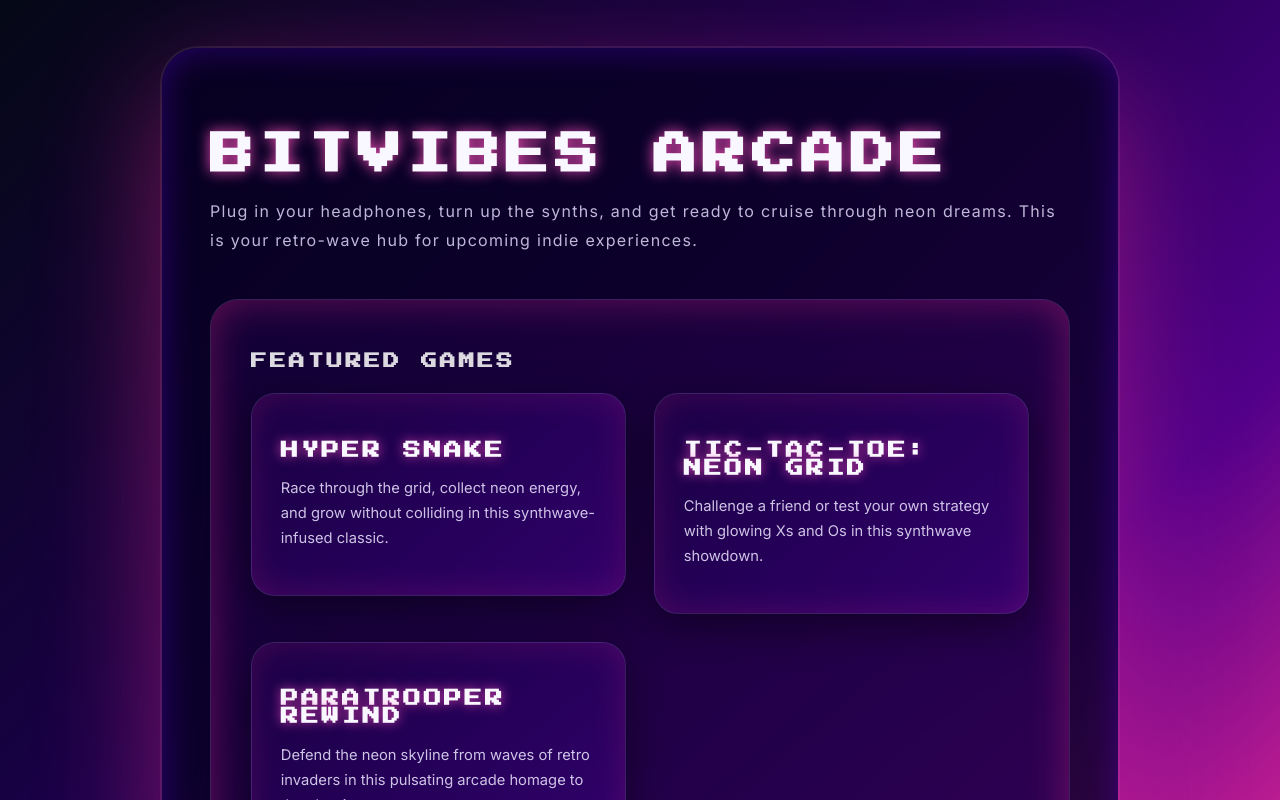
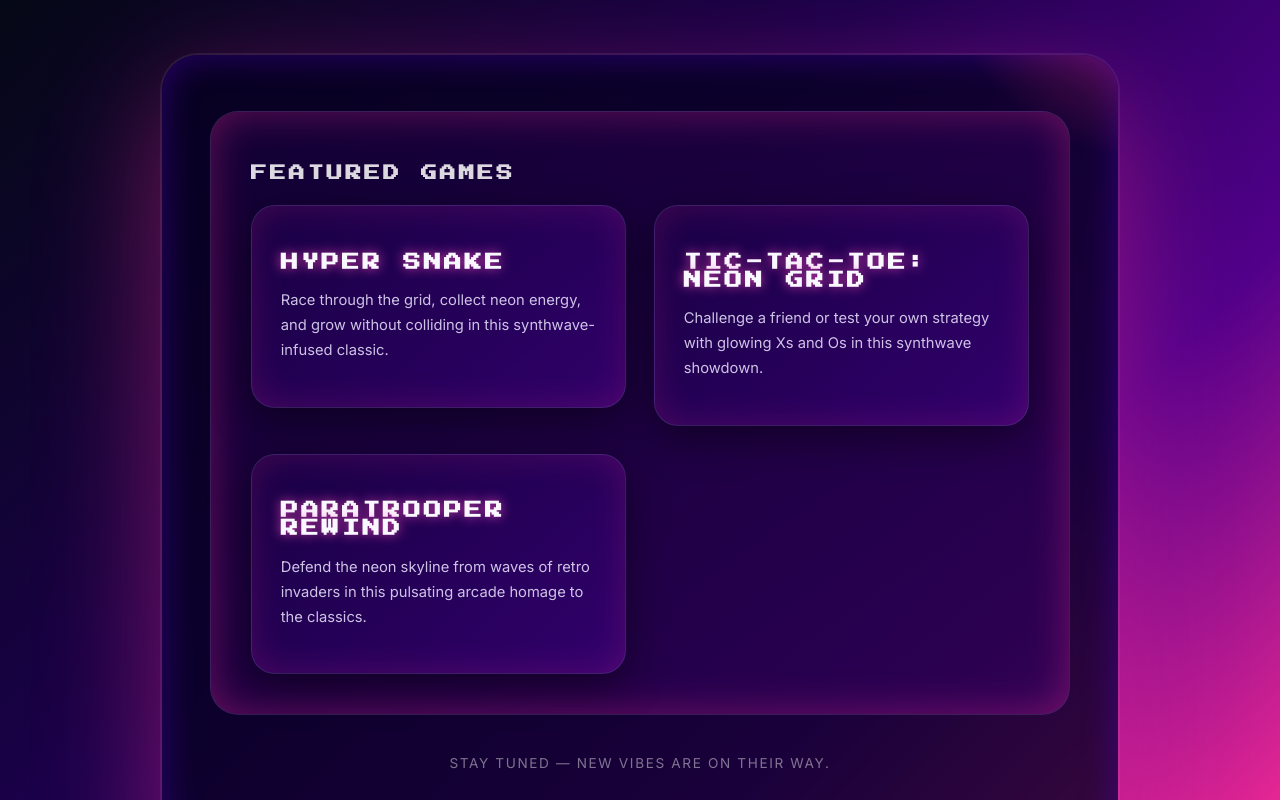
Before and after one commit to playkore/bitvibes, a React (Vite) app: page / in a window 1280 px wide. Shown: the top 800 px of the page. Built offline with nearby package versions, Linux system fonts and the light colour scheme.

Commit message:
Remove subtitle from App component for a cleaner interface

```diff
--- a/src/App.tsx
+++ b/src/App.tsx
@@ -102,11 +102,6 @@ const App = () => {
     <div style={containerStyle}>
       <div style={panelStyle}>
         <span aria-hidden="true" style={glowAccentStyle} />
-        <h1 style={titleStyle}>Bitvibes Arcade</h1>
-        <p style={subtitleStyle}>
-          Plug in your headphones, turn up the synths, and get ready to cruise through neon dreams. This is your
-          retro-wave hub for upcoming indie experiences.
-        </p>
         {activeGame ? (
           <ActiveGameScreen game={activeGame} onBack={() => setActiveGame(null)} />
         ) : (
```
